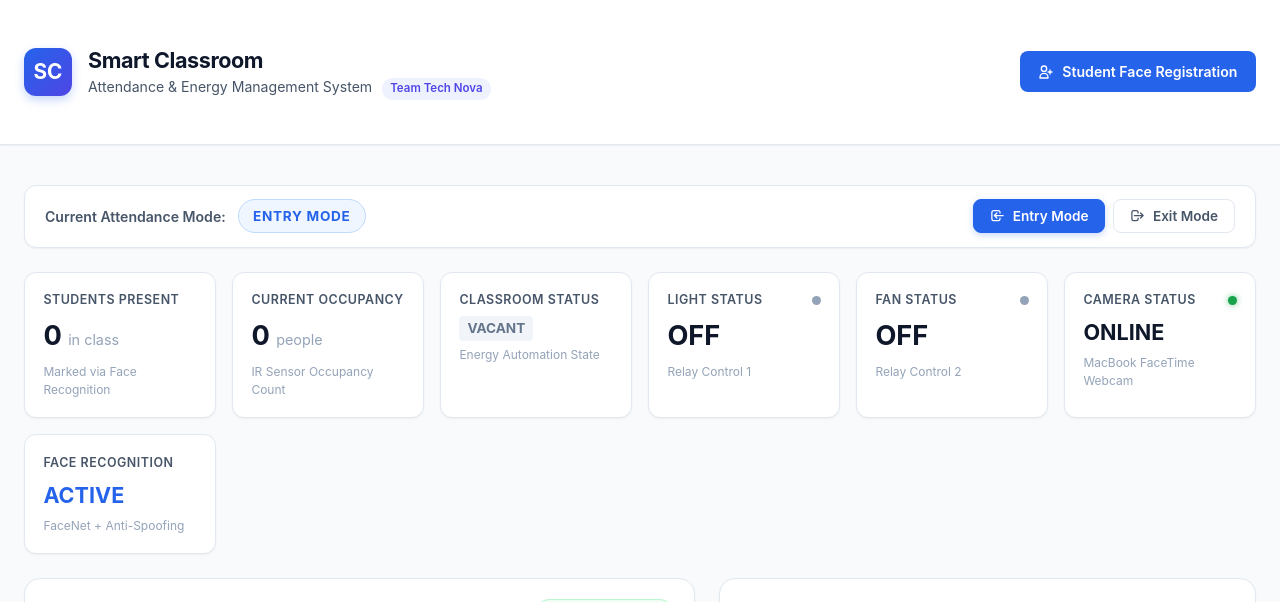
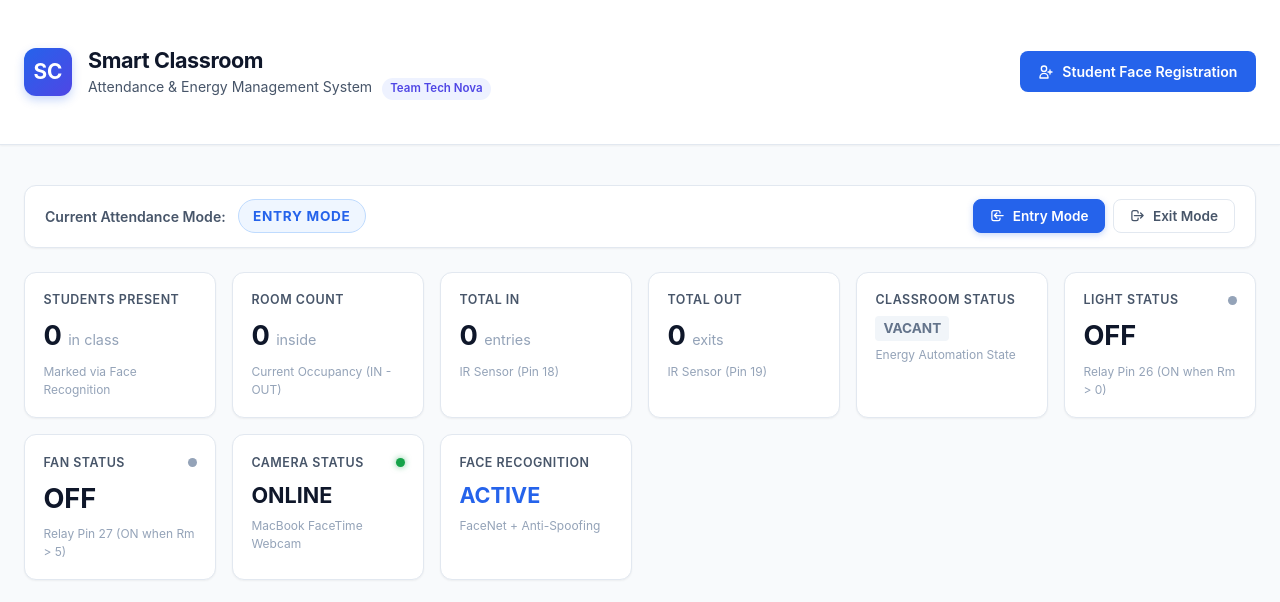
Before and after one commit to Hashwanth317/smart-classroom-system, a Flask app: page / in a window 1280 px wide. Shown: the top 602 px of the page. Run offline with Flask 3, Linux system fonts and the light colour scheme; data comes from the database, SQL or seed files in the repository; data that the repository does not hold is empty.

Commit message:
Integrate ESP32 IR sensor logic: inCount, outCount, roomCount, relay pins 26/27

```diff
--- a/app.py
+++ b/app.py
@@ -349,6 +349,8 @@ def get_status():
         "students_present": students_present,
         "total_registered": total_registered,
         "occupancy": hw_status.get("occupancy", 0),
+        "in_count": hw_status.get("in_count", 0),
+        "out_count": hw_status.get("out_count", 0),
         "classroom_status": "OCCUPIED" if hw_status.get("occupancy", 0) > 0 else "VACANT",
         "light_status": "ON" if hw_status.get("light_status") == 1 else "OFF",
         "fan_status": "ON" if hw_status.get("fan_status") == 1 else "OFF",
@@ -363,27 +365,32 @@ def get_status():
 def update_hardware():
     """
     ESP32 Hardware Telemetry API:
-    Receives JSON from ESP32 with occupancy count and relay states.
+    Receives JSON from ESP32 with inCount, outCount, roomCount, and relay states.
     Example payload:
     {
-        "occupancy": 4,
+        "inCount": 10,
+        "outCount": 2,
+        "roomCount": 8,
         "lightStatus": true,
-        "fanStatus": true,
-        "pirStatus": true
+        "fanStatus": true
     }
     """
     data = request.get_json(silent=True)
     if not data:
         return jsonify({"success": False, "error": "Invalid or missing JSON payload"}), 400
 
-    # Accommodate both camelCase and snake_case keys
-    occupancy = data.get("occupancy")
+    # Support all naming conventions from ESP32 code
+    occupancy = data.get("occupancy", data.get("roomCount", data.get("room_count")))
+    in_count = data.get("inCount", data.get("in_count"))
+    out_count = data.get("outCount", data.get("out_count"))
     light_status = data.get("lightStatus", data.get("light_status"))
     fan_status = data.get("fanStatus", data.get("fan_status"))
     pir_status = data.get("pirStatus", data.get("pir_status"))
 
     updated = database.update_classroom_status(
         occupancy=occupancy,
+        in_count=in_count,
+        out_count=out_count,
         light_status=light_status,
         fan_status=fan_status,
         pir_status=pir_status
@@ -393,7 +400,10 @@ def update_hardware():
         "success": True,
         "message": "ESP32 classroom hardware status updated successfully",
         "data": {
+            "roomCount": updated["occupancy"],
             "occupancy": updated["occupancy"],
+            "inCount": updated.get("in_count", 0),
+            "outCount": updated.get("out_count", 0),
             "classroom_status": "OCCUPIED" if updated["occupancy"] > 0 else "VACANT",
             "light_status": "ON" if updated["light_status"] == 1 else "OFF",
             "fan_status": "ON" if updated["fan_status"] == 1 else "OFF",
@@ -427,6 +437,9 @@ def get_dashboard_data():
         "metrics": {
             "students_present": students_present,
             "occupancy": hw_status.get("occupancy", 0),
+            "room_count": hw_status.get("occupancy", 0),
+            "in_count": hw_status.get("in_count", 0),
+            "out_count": hw_status.get("out_count", 0),
             "classroom_status": "OCCUPIED" if hw_status.get("occupancy", 0) > 0 else "VACANT",
             "light_status": "ON" if hw_status.get("light_status") == 1 else "OFF",
             "fan_status": "ON" if hw_status.get("fan_status") == 1 else "OFF",
--- a/static/script.js
+++ b/static/script.js
@@ -122,9 +122,16 @@ function updateMetrics(metrics) {
   const presentEl = document.getElementById("metricPresentCount");
   if (presentEl) presentEl.textContent = metrics.students_present ?? 0;
 
-  // 2. Current Occupancy
+  // 2. Current Occupancy (Room Count)
   const occEl = document.getElementById("metricOccupancy");
   if (occEl) occEl.textContent = metrics.occupancy ?? 0;
+
+  // 2b. IN & OUT Counts (IR Sensors)
+  const inEl = document.getElementById("metricInCount");
+  if (inEl) inEl.textContent = metrics.in_count ?? 0;
+
+  const outEl = document.getElementById("metricOutCount");
+  if (outEl) outEl.textContent = metrics.out_count ?? 0;
 
   // 3. Classroom Status
   const classBadge = document.getElementById("metricClassroomBadge");
@@ -316,13 +323,38 @@ function filterAttendance() {
   renderAttendanceTable(cachedAttendance);
 }
 
+function autoCalcSimulator() {
+  const inVal = parseInt(document.getElementById("simInCount")?.value) || 0;
+  const outVal = parseInt(document.getElementById("simOutCount")?.value) || 0;
+  const room = Math.max(0, inVal - outVal);
+
+  const roomEl = document.getElementById("simRoomCount");
+  if (roomEl) roomEl.value = room;
+
+  const lightBadge = document.getElementById("simLightBadge");
+  const fanBadge = document.getElementById("simFanBadge");
+
+  const lightOn = (room > 0);
+  const fanOn = (room > 5);
+
+  if (lightBadge) {
+    lightBadge.textContent = lightOn ? "ON" : "OFF";
+    lightBadge.className = lightOn ? "badge badge-present" : "badge badge-not-entered";
+  }
+  if (fanBadge) {
+    fanBadge.textContent = fanOn ? "ON" : "OFF";
+    fanBadge.className = fanOn ? "badge badge-present" : "badge badge-not-entered";
+  }
+}
+
 async function sendHardwareTelemetry() {
-  const occ = parseInt(document.getElementById("simOccupancy").value) || 0;
-  const light = document.getElementById("simLight").value === "true";
-  const fan = document.getElementById("simFan").value === "true";
-  const pir = document.getElementById("simPIR").value === "true";
+  const inVal = parseInt(document.getElementById("simInCount")?.value) || 0;
+  const outVal = parseInt(document.getElementById("simOutCount")?.value) || 0;
+  const roomVal = Math.max(0, inVal - outVal);
+  const light = (roomVal > 0);
+  const fan = (roomVal > 5);
+
   const statusEl = document.getElementById("telemetryStatus");
-
   statusEl.textContent = "Sending...";
   statusEl.style.color = "var(--primary)";
 
@@ -331,15 +363,16 @@ async function sendHardwareTelemetry() {
       method: "POST",
       headers: { "Content-Type": "application/json" },
       body: JSON.stringify({
-        occupancy: occ,
+        inCount: inVal,
+        outCount: outVal,
+        roomCount: roomVal,
         lightStatus: light,
-        fanStatus: fan,
-        pirStatus: pir
+        fanStatus: fan
       })
     });
     const data = await res.json();
     if (data.success) {
-      statusEl.textContent = "Telemetry Synced!";
+      statusEl.textContent = "IR Telemetry Synced!";
       statusEl.style.color = "var(--success)";
       fetchDashboardData();
       setTimeout(() => { statusEl.textContent = ""; }, 3000);
--- a/templates/index.html
+++ b/templates/index.html
@@ -68,14 +68,34 @@
         <div class="card-subtitle">Marked via Face Recognition</div>
       </div>
 
-      <!-- Current Occupancy -->
+      <!-- Current Occupancy (Room Count) -->
       <div class="card">
-        <div class="card-title">Current Occupancy</div>
+        <div class="card-title">Room Count</div>
         <div class="card-value">
           <span id="metricOccupancy">0</span>
-          <span style="font-size: 0.9rem; color: var(--text-muted); font-weight: 400;">people</span>
+          <span style="font-size: 0.9rem; color: var(--text-muted); font-weight: 400;">inside</span>
         </div>
-        <div class="card-subtitle">IR Sensor Occupancy Count</div>
+        <div class="card-subtitle">Current Occupancy (IN - OUT)</div>
+      </div>
+
+      <!-- IN Count -->
+      <div class="card">
+        <div class="card-title">Total IN</div>
+        <div class="card-value">
+          <span id="metricInCount">0</span>
+          <span style="font-size: 0.9rem; color: var(--text-muted); font-weight: 400;">entries</span>
+        </div>
+        <div class="card-subtitle">IR Sensor (Pin 18)</div>
+      </div>
+
+      <!-- OUT Count -->
+      <div class="card">
+        <div class="card-title">Total OUT</div>
+        <div class="card-value">
+          <span id="metricOutCount">0</span>
+          <span style="font-size: 0.9rem; color: var(--text-muted); font-weight: 400;">exits</span>
+        </div>
+        <div class="card-subtitle">IR Sensor (Pin 19)</div>
       </div>
 
       <!-- Classroom Status -->
@@ -94,7 +114,7 @@
           <span id="lightDot" class="indicator-dot indicator-off"></span>
         </div>
         <div class="card-value" id="metricLightStatus">OFF</div>
-        <div class="card-subtitle">Relay Control 1</div>
+        <div class="card-subtitle">Relay Pin 26 (ON when Rm &gt; 0)</div>
       </div>
 
       <!-- Fan Status -->
@@ -104,7 +124,7 @@
           <span id="fanDot" class="indicator-dot indicator-off"></span>
         </div>
         <div class="card-value" id="metricFanStatus">OFF</div>
-        <div class="card-subtitle">Relay Control 2</div>
+        <div class="card-subtitle">Relay Pin 27 (ON when Rm &gt; 5)</div>
       </div>
 
       <!-- Camera Status -->
@@ -238,32 +258,28 @@
 
       <div class="simulator-controls">
         <div class="simulator-group">
-          <label for="simOccupancy">Occupancy:</label>
-          <input type="number" id="simOccupancy" class="simulator-input" value="4" min="0" max="100">
+          <label for="simInCount">IN Count (Pin 18):</label>
+          <input type="number" id="simInCount" class="simulator-input" value="7" min="0" oninput="autoCalcSimulator()">
         </div>
 
         <div class="simulator-group">
-          <label>Light:</label>
-          <select id="simLight" class="simulator-input" style="width: 75px;">
-            <option value="true" selected>ON</option>
-            <option value="false">OFF</option>
-          </select>
+          <label for="simOutCount">OUT Count (Pin 19):</label>
+          <input type="number" id="simOutCount" class="simulator-input" value="1" min="0" oninput="autoCalcSimulator()">
         </div>
 
         <div class="simulator-group">
-          <label>Fan:</label>
-          <select id="simFan" class="simulator-input" style="width: 75px;">
-            <option value="true" selected>ON</option>
-            <option value="false">OFF</option>
-          </select>
+          <label for="simRoomCount">Room (IN-OUT):</label>
+          <input type="number" id="simRoomCount" class="simulator-input" value="6" min="0" readonly style="background:#e2e8f0; font-weight:700;">
         </div>
 
         <div class="simulator-group">
-          <label>PIR Motion:</label>
-          <select id="simPIR" class="simulator-input" style="width: 85px;">
-            <option value="true" selected>DETECTED</option>
-            <option value="false">NONE</option>
-          </select>
+          <label>Light (Rm &gt; 0):</label>
+          <span id="simLightBadge" class="badge badge-present" style="padding: 4px 10px;">ON</span>
+        </div>
+
+        <div class="simulator-group">
+          <label>Fan (Rm &gt; 5):</label>
+          <span id="simFanBadge" class="badge badge-present" style="padding: 4px 10px;">ON</span>
         </div>
 
         <button class="btn btn-indigo btn-sm" onclick="sendHardwareTelemetry()">
```
Also changed, not shown: database.py (+40 -11 lines), test_app.py (+8 -5 lines).
